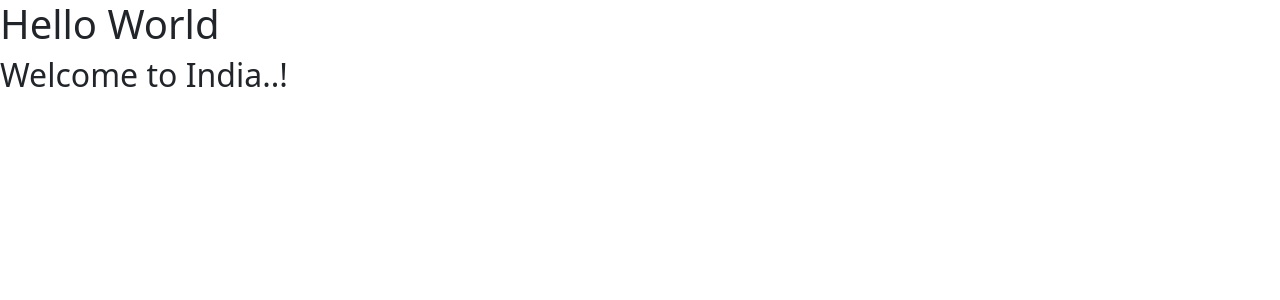
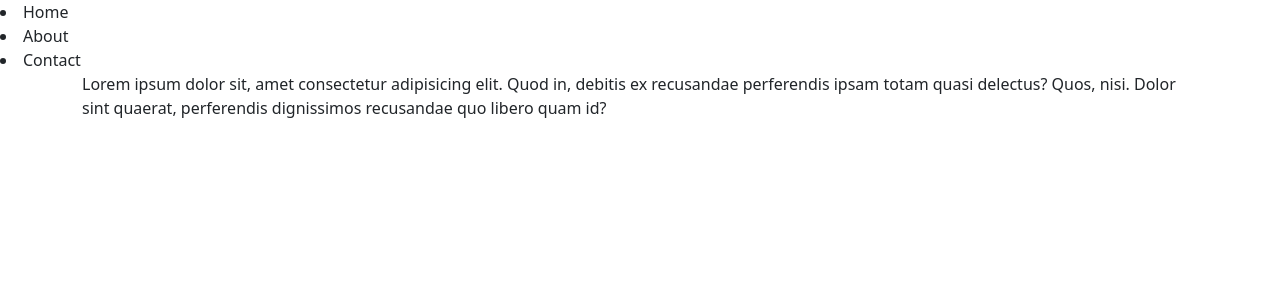
Before and after one commit to kwrdivyaraj100/textutils_react, a React (Create React App) app: page / in a window 1280 px wide. Shown: the top 300 px of the page. Built offline with nearby package versions, Linux system fonts and the light colour scheme.

Commit message:
Adding navigation bar and content paragraph to App component

```diff
--- a/src/App.jsx
+++ b/src/App.jsx
@@ -1,9 +1,15 @@
 function App() {
   return (
-    <div>
-      <h1>Hello World</h1>
-      <h2>Welcome to India..!</h2>
-    </div>
+    <>
+      <nav>
+        <li>Home</li>
+        <li>About</li>
+        <li>Contact</li>
+      </nav>
+      <div className="container">
+        <p>Lorem ipsum dolor sit, amet consectetur adipisicing elit. Quod in, debitis ex recusandae perferendis ipsam totam quasi delectus? Quos, nisi. Dolor sint quaerat, perferendis dignissimos recusandae quo libero quam id?</p>
+      </div>
+    </>
   );
 }
 
```
